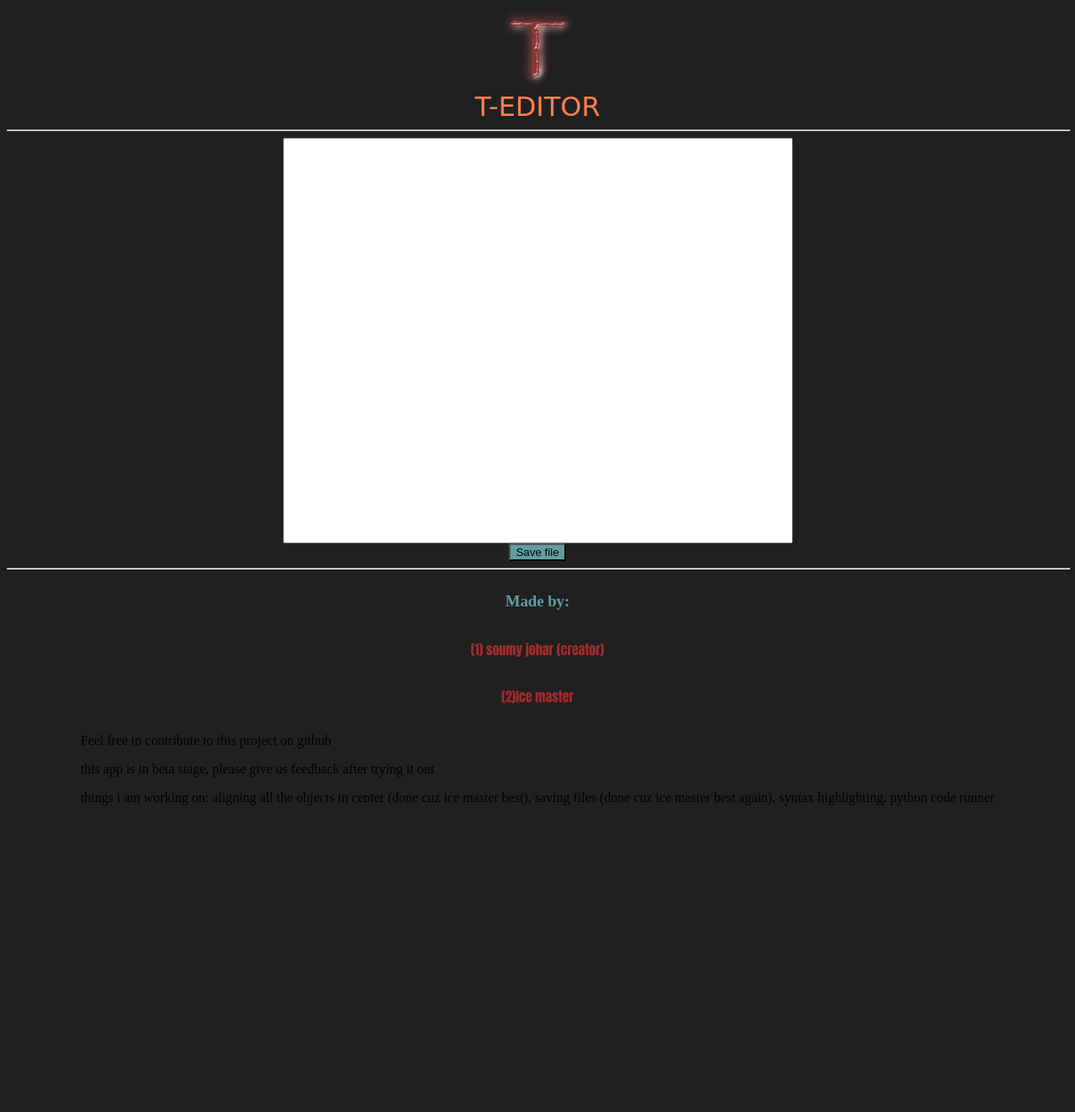
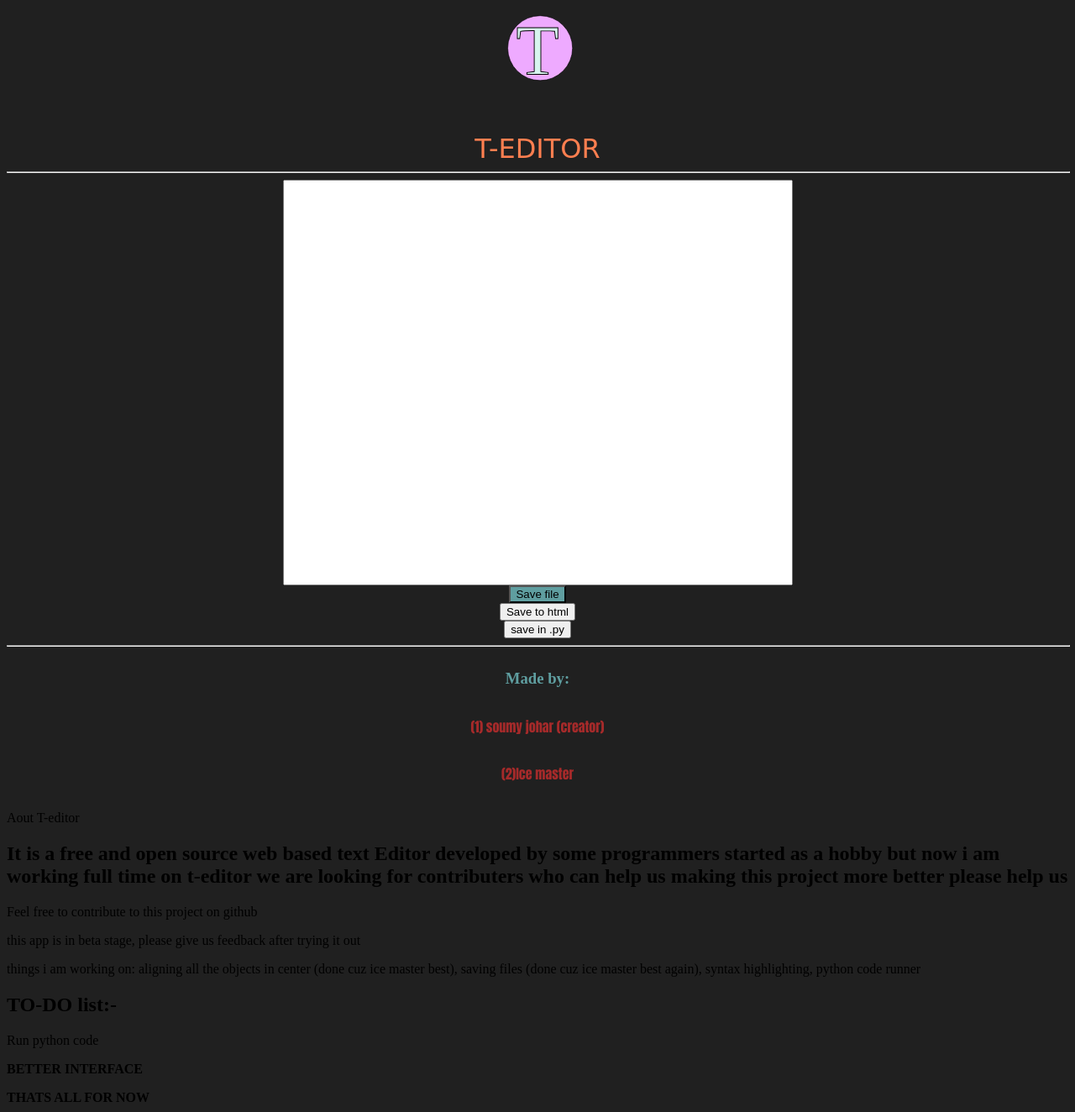
Before and after one commit to soumy-a11/T-editor_main, a plain HTML site: page index.html in a window 1280 px wide. Shown: the whole page at 84% size. Before the commit the page ends 983 px from the top, so only its background shows below. Drawn offline with Linux system fonts and the light colour scheme.

Commit message:
Add files via upload

```diff
--- a/index.html
+++ b/index.html
@@ -21,22 +21,30 @@
 </head>
 
 <body class="whole">
-    <img src="LOGO.png" width="100" height="100" align="right">
+    <img src="LOGO.svg" width="150" height="150" align="right">
     <header style="align-self:center ; font-family: cursive; color: coral; font-size: xx-large;">T-EDITOR</header>
     <hr width="100%"></hr>
     <textarea style="margin: 0px; width: 601px; height: 477px;color: rgb(83, 83, 85); fill: darkblue;resize: none;" id='textarea'></textarea>
     <button class="sojo" id="btnSave">Save file</button>
+    <button id="html">Save to html</button>
+    <button id="save python">save in .py</button>
     <hr width="100%"></hr>
     <h3 style="color: cadetblue;">Made by:</h3>
     <p style="font-family: Impact; color: brown; size: 2px;">(1) soumy johar (creator)</p>
       <p style="font-family: Impact; color: brown; size: 2px;">(2)Ice master</p>
     <section>
+        <P>Aout T-editor</P>
+        <h1>It is a free and open source web based text Editor developed by some programmers started as a hobby but now i am working full time on t-editor we are looking for contributers who can help us making this project more better please help us</h1>
     <p>Feel free to contribute to this project on github</p>
     <p>this app is in beta stage, please give us feedback after trying it out</p>
         <p>things i am working on: aligning all the objects in center (done cuz ice master best), saving files (done cuz ice master best again), syntax highlighting, python
             code
             runner
         </p>
+        <h1>TO-DO list:-</h1>
+        <p>Run python code</p>
+        <p><B>BETTER INTERFACE</B> </p>
+        <B>THATS ALL FOR NOW</B>
     </section>
     <script>
         const downloadToFile = (content, filename, contentType) => {
@@ -55,6 +63,14 @@
 
             downloadToFile(textArea.value, 'text.txt', 'text/plain');
         });
+        document.getElementById('html').addEventListener('click' ,()=>{
+            const textArea = document.querySelector('#textarea');
+            downloadToFile(textArea.value,'index.html','text/plain');
+        });
+        document.getElementById('save python').addEventListener('click', ( )=>{
+            const textArea = document.querySelector('#textarea');
+            downloadToFile(textArea.value,'main.py','text/plain') ;
+        });
     </script>
 </body>
 </html>
```
Also changed, not shown: LOGO.svg (added).
